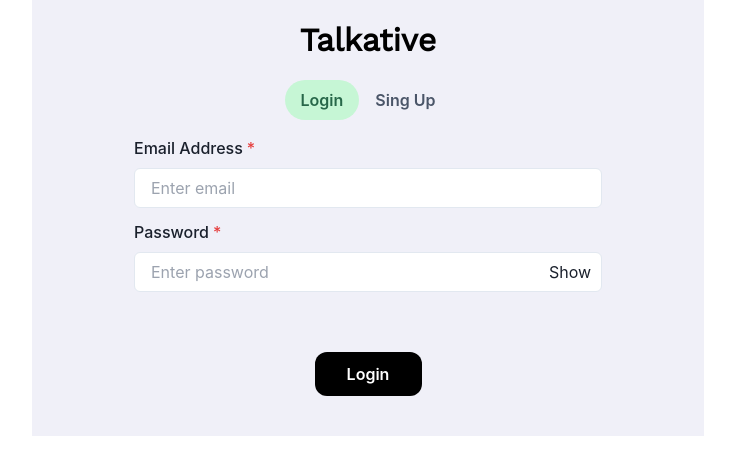
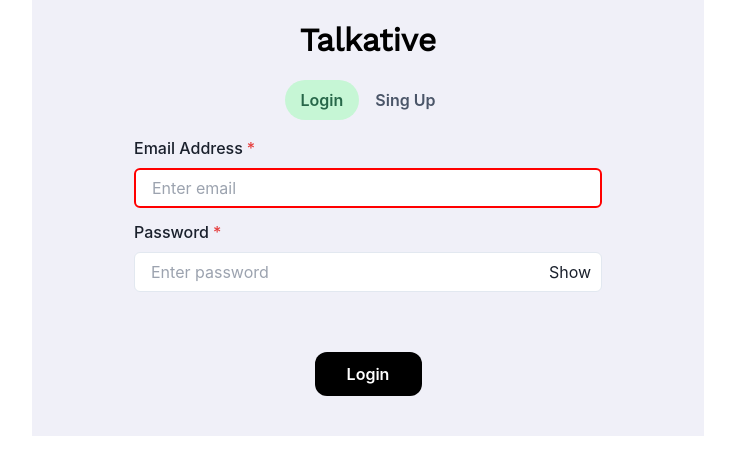
Before and after one commit to Tausif4171/Chat-App, a React (Create React App) app in the folder frontend/: page / in a window 1280 px wide. Shown: the top 474 px of the page, without its empty margins (272-1007 px from the left). Built offline with nearby package versions, Linux system fonts and the light colour scheme.

Commit message:
input border update

```diff
--- a/frontend/src/components/login/index.tsx
+++ b/frontend/src/components/login/index.tsx
@@ -13,7 +13,20 @@ function Login() {
             <FormControl isRequired mb={'24px'}>
                 <Box mb={'12px'}>
                     <FormLabel>Email Address</FormLabel>
-                    <Input placeholder='Enter email ' bg={'white'} focusBorderColor='none' outline={'none'} onChange={(e) => setEmail(e.target.value)} />
+                    <Input
+                        placeholder='Enter email'
+                        bg='white'
+                        borderWidth='2px'
+                        borderColor='red'
+                        _hover={{ borderColor: 'red' }}
+                        _focus={{
+                            borderColor: 'yellow',
+                            boxShadow: 'none',  // Add this to remove any box shadow on focus
+                            outline: 'none !important',
+                        }}
+                        onChange={(e) => setEmail(e.target.value)}
+                    />
+
                 </Box>
 
                 <Box mb={'12px'}>
```
